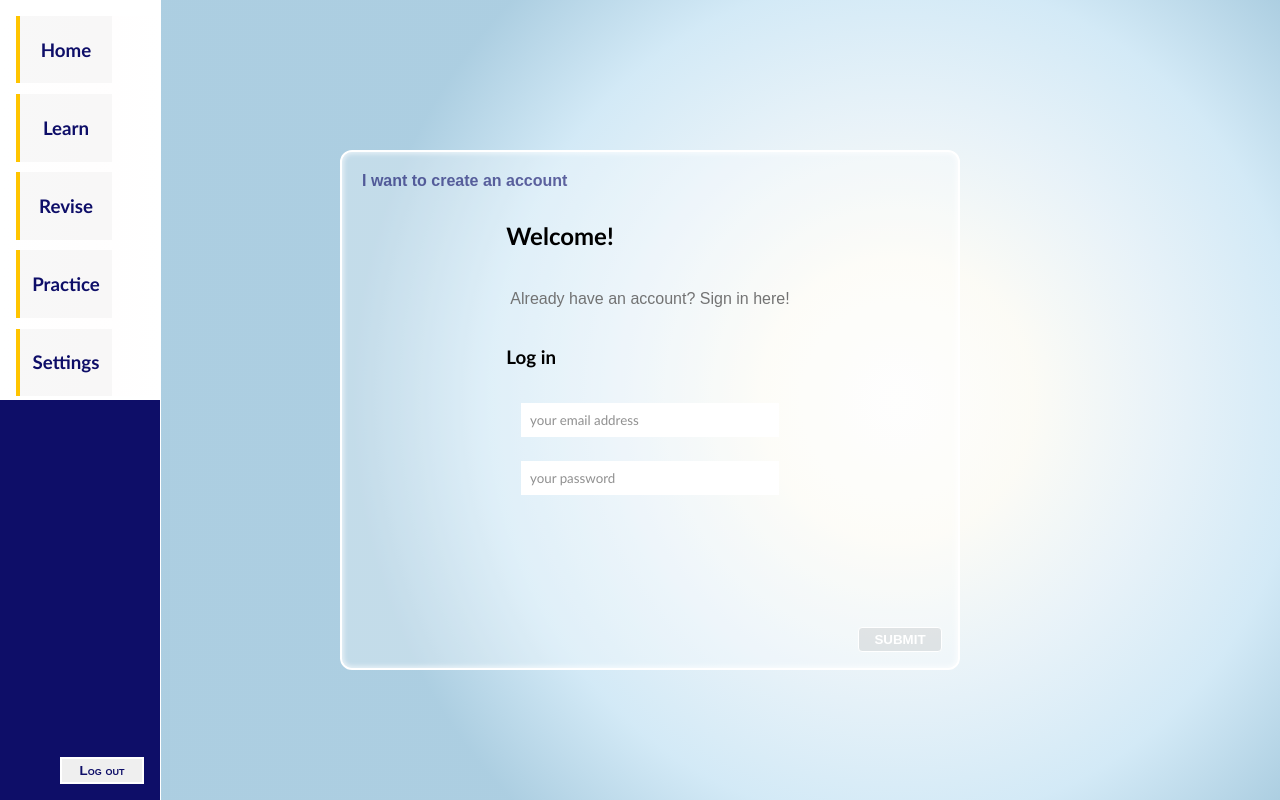
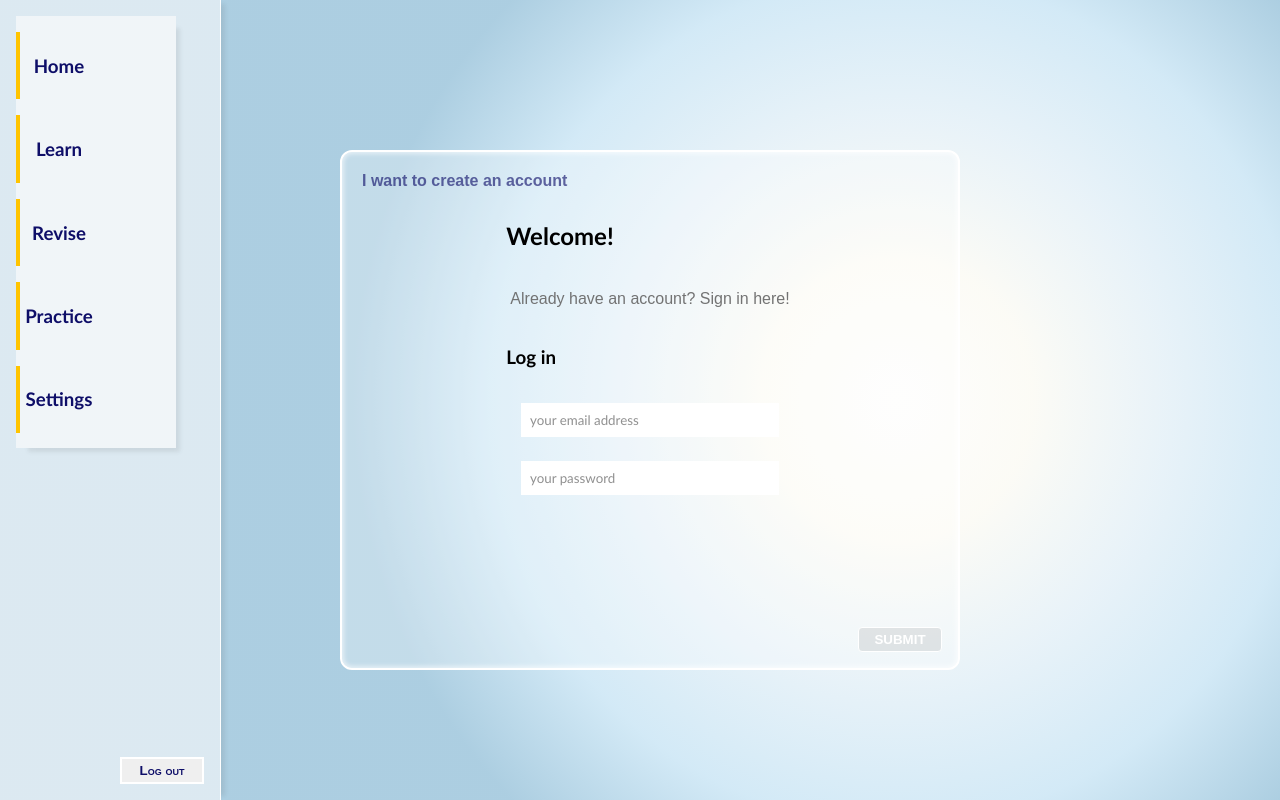
Before and after one commit to Chloe070196/phrases-web-app, a React (Vite) app: page /login in a window 1280 px wide. Built offline with nearby package versions, Linux system fonts and the light colour scheme; no server answers.

Commit message:
feat: adjust left aside styling

```diff
--- a/src/components/leftAside/index.tsx
+++ b/src/components/leftAside/index.tsx
@@ -6,7 +6,7 @@ function LeftAside() {
     return (
         <>
             <aside>
-                <nav className="grid-rows-four">
+                <nav>
                     <Link className="page-link" to="/"><h3>Home</h3></Link>
                     <Link className="page-link" to="/learn"><h3>Learn</h3></Link>
                     <Link className="page-link" to="/revise"><h3>Revise</h3></Link>
--- a/src/components/leftAside/style.css
+++ b/src/components/leftAside/style.css
@@ -3,13 +3,14 @@ aside {
   left: 0;
   top: 0;
   height: 100vh;
-  width: 160px;
+  width: 220px;
   border-right: 1px solid white;
-  background-color: white;
+  background-color: var(--light-semi-transparent);
+  box-shadow: 8px 0 4px -4px var(--dark-transparent);
 }
 
 .page-link:hover {
-  padding-right: 52px;
+  padding-right: 82px;
   background: linear-gradient(
     0.25turn,
     var(--dark-transparent),
@@ -19,7 +20,7 @@ aside {
   color: white;
 }
 .page-link:focus {
-  padding-right: 52px;
+  padding-right: 82px;
   background-color: var(--darkblue);
   color: white;
 }
@@ -30,25 +31,20 @@ aside {
   text-decoration: none;
   place-self: start;
   text-align: center;
-  width: 84px;
+  margin: var(--four-units) 0;
+  width: 70px;
   color: var(--darkblue);
-  background-color: rgba(221, 221, 221, 0.212);
   border-left: 4px solid rgb(255, 196, 0);
 }
 
 nav {
   position: absolute;
   top: var(--four-units);
-  width: 128px;
-  padding: 0 var(--four-units);
-  background: linear-gradient(
-    0.25turn,
-    rgba(255, 255, 255, 0),
-    var(--light-transparent),
-    var(--light-semi-transparent),
-    white
-  );
-  height: 380px;
+  left: var(--four-units);
+  width: 160px;
+  background-color: var(--light-semi-transparent);
+  height: 432px;
+  box-shadow: 8px 8px 4px -4px var(--dark-transparent);
 }
 
 .left-aside-bottom-half {
@@ -56,6 +52,5 @@ nav {
   bottom: 0;
   left: 0;
   height: calc(100vh - 400px);
-  background-color: var(--darkblue);
   width: 100%;
 }
```
